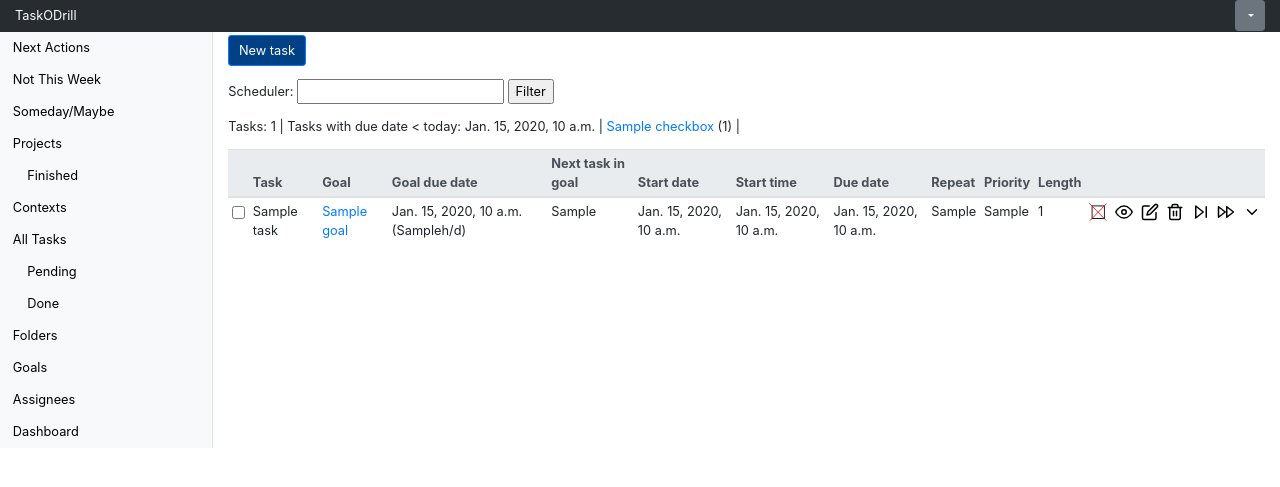
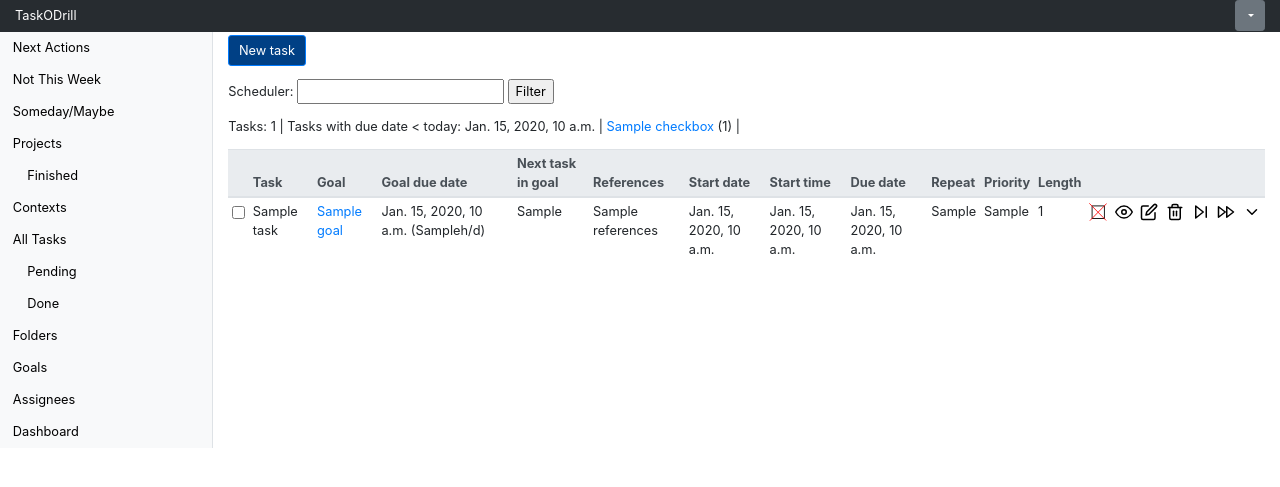
Before and after one commit to fcano/taskodrill, a Django app: template tasks/templates/tasks/task_list.html in a window 1280 px wide. Shown: the top 487 px of the page. Run offline with Django 3.2, Linux system fonts and the light colour scheme; the template is opened without the code that fills it: most values are stand-ins (such as "Sample title", 1, 10 or a date in 2020); some libraries are stand-ins or nearby versions.

Commit message:
Put references in goal, not in task

```diff
--- a/tasks/forms.py
+++ b/tasks/forms.py
@@ -69,7 +69,7 @@ class ProjectForm(forms.ModelForm):
 class GoalForm(forms.ModelForm):
     class Meta:
         model = Goal
-        fields = ['name', 'due_date', 'status']
+        fields = ['name', 'references', 'due_date', 'status']
         widgets = {
             'due_date': DateInput(),
             'name': forms.Textarea(attrs={'rows': 1, 'cols': 100})
--- a/tasks/models.py
+++ b/tasks/models.py
@@ -105,7 +105,7 @@ class Task(models.Model):
     priority = models.IntegerField(choices=PRIORITY, default=NORMAL)
     tasklist = models.IntegerField(choices=TASK_LIST, default=NEXT_ACTION)
     status = models.IntegerField(choices=STATUS, default=PENDING)
-    note = models.TextField(blank=True, null=True)
+    note = models.TextField(blank=True)
     creation_datetime = models.DateTimeField(auto_now_add=True)
     modification_datetime = models.DateTimeField(auto_now=True)
     ready_datetime = models.DateTimeField(blank=True, null=True)
@@ -425,6 +425,7 @@ class Goal(models.Model):
     )
 
     name = models.CharField(max_length=100)
+    references = models.TextField(blank=True)
     due_date = models.DateField(blank=True, null=True)
     status = models.IntegerField(choices=STATUS, default=OPEN)
     user = models.ForeignKey(settings.AUTH_USER_MODEL, on_delete=models.CASCADE)
--- a/tasks/templates/tasks/task_row.html
+++ b/tasks/templates/tasks/task_row.html
@@ -12,6 +12,11 @@
     <td>none</td>
   {% endif %}
   <td>{{ task.next_in_goal }}</td>
+  {% if task.goal %}
+  <td>{{ task.goal.references|urlizetrunc:50 }}</td>
+  {% else %}
+    <td></td>
+  {% endif %}
   <td id="tasks_td_start_date_{{ task.id }}">{{ task.start_date | default_if_none:"no date"}}</td>
   <td id="tasks_td_start_time_{{ task.id }}">{{ task.start_time | default_if_none:"no time"}}</td>
   <td id="tasks_td_due_date_{{ task.id }}">{{ task.due_date | default_if_none:"no date"}}</td>
--- a/tasks/templates/tasks/tasks_table.html
+++ b/tasks/templates/tasks/tasks_table.html
@@ -6,6 +6,7 @@
       <th scope="col">Goal</th>
       <th scope="col">Goal due date</th>
       <th scope="col">Next task in goal</th>
+      <th scope="col">References</th>
       <th scope="col">Start date</th>
       <th scope="col">Start time</th>
       <th scope="col">Due date</th>
```
Also changed, not shown: tasks/migrations/0028_auto_20241127_0801.py (added), tasks/migrations/0029_auto_20241127_1051.py (added).
